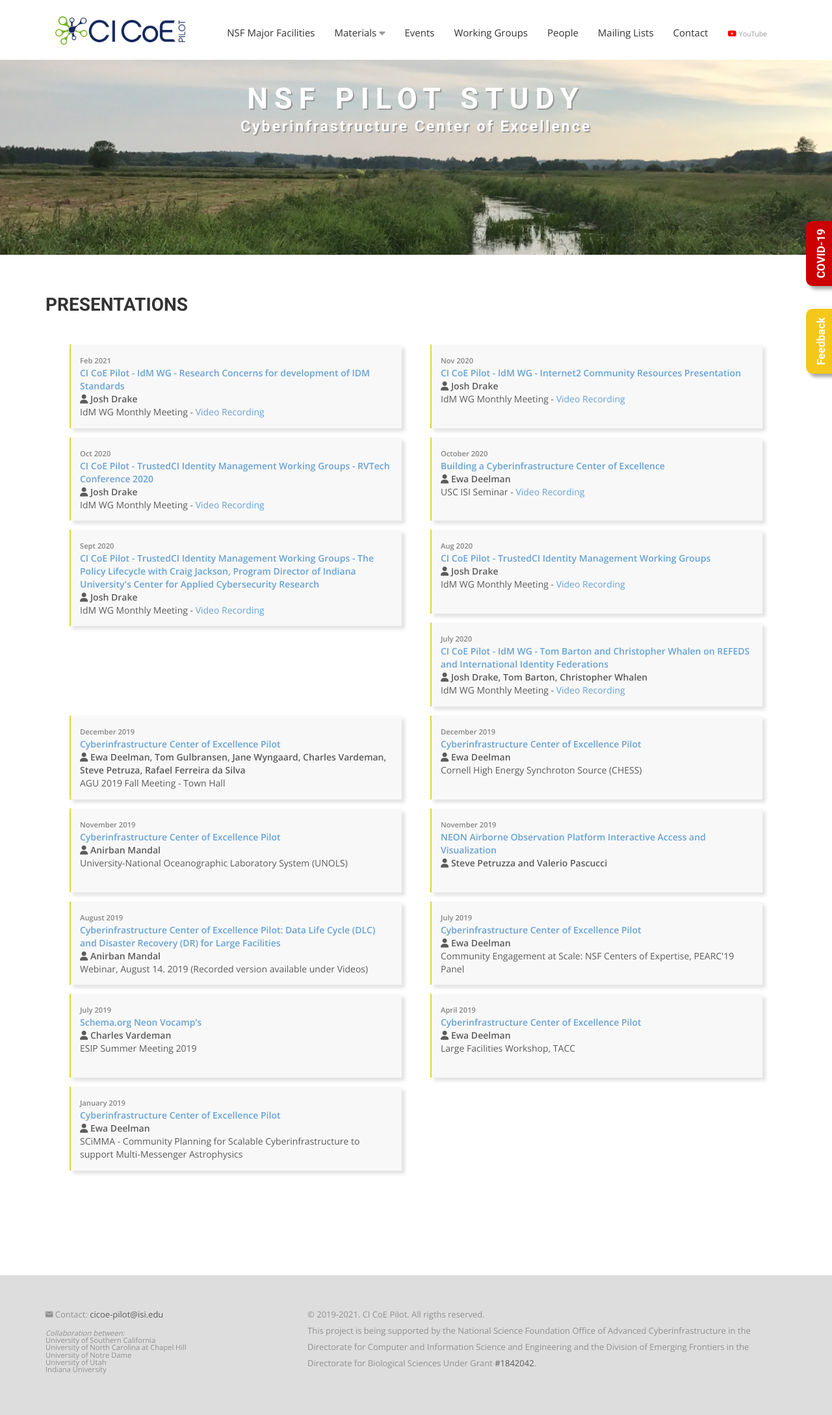
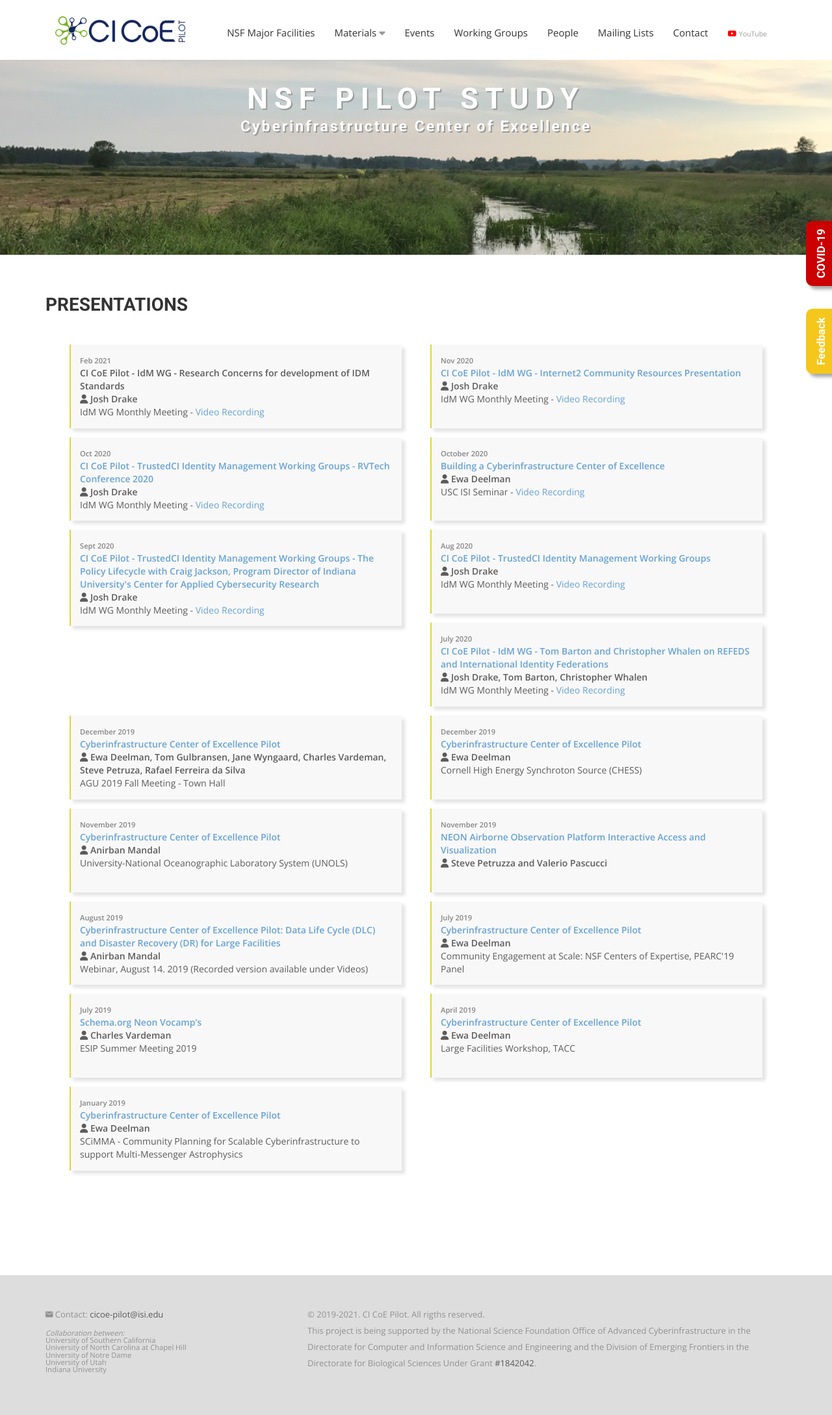
Before and after one commit to cicoe/cicoe.github.io, a Jekyll site: the page built from presentations.html, in a window 1280 px wide. Shown: the whole page at 65% size. Built offline with Jekyll 4.4.1, drawn with Linux system fonts in a browser that asks for light colours; nearby versions of some CDN libraries; some web fonts are replaced.

Commit message:
updating presentations page

```diff
--- a/presentations.html
+++ b/presentations.html
@@ -17,7 +17,12 @@ permalink: /materials/presentations
                     <div class="col-md-6 col-sm-6">
                         <div class="presentation">
                             <span style="color: #666; font-size: 0.8em"><strong>{{ n.date }}</strong></span><br />
-                            <a href="/presentations/{{ n.file }}" target="_blank"><strong>{{ n.title }}</strong></a><br />
+                            {% if n.file %}
+                            <a href="/presentations/{{ n.file }}" target="_blank"><strong>{{ n.title }}</strong></a>
+                            {% else %}
+                            <strong>{{ n.title }}</strong>
+                            {% endif %}
+                            <br/>
                             <span class="author"><i class="fas fa-user"></i> {{ n.author }}</span><br />
                             {{ n.venue }}
                             {% if n.video_link.size > 0 %}
```
